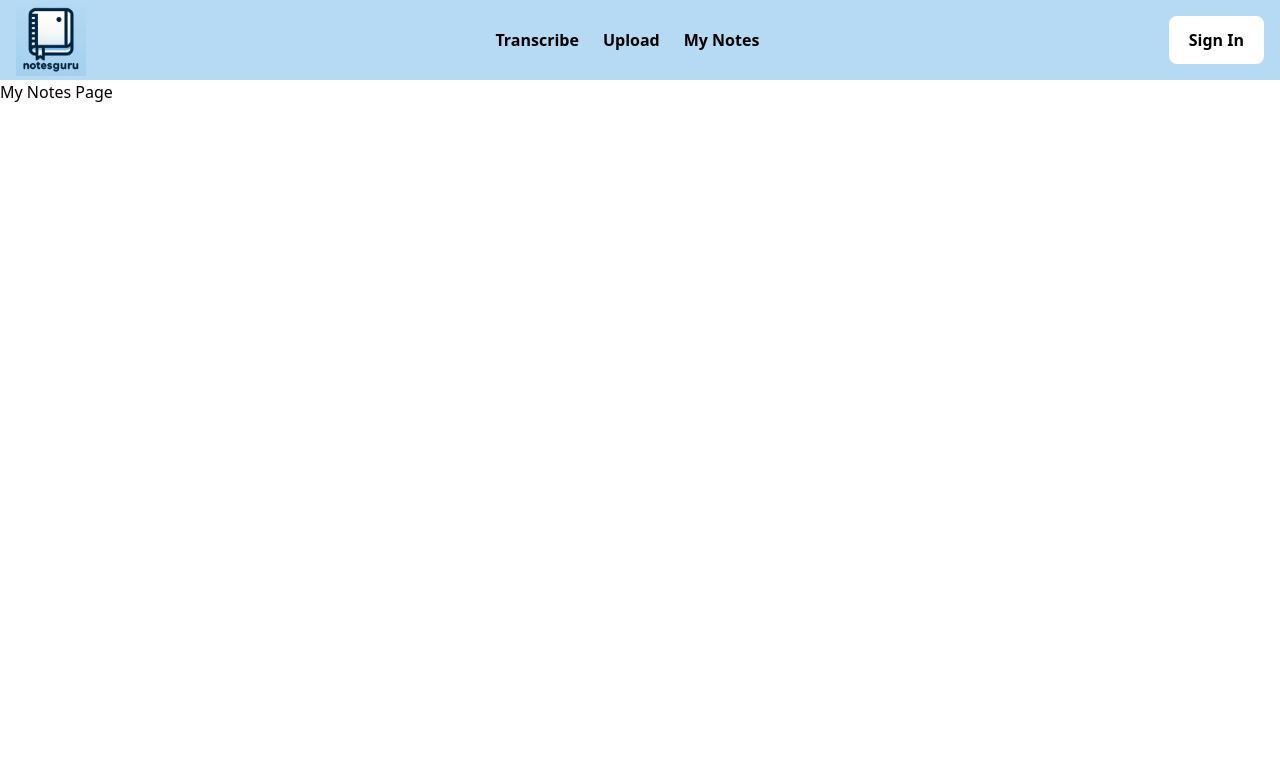
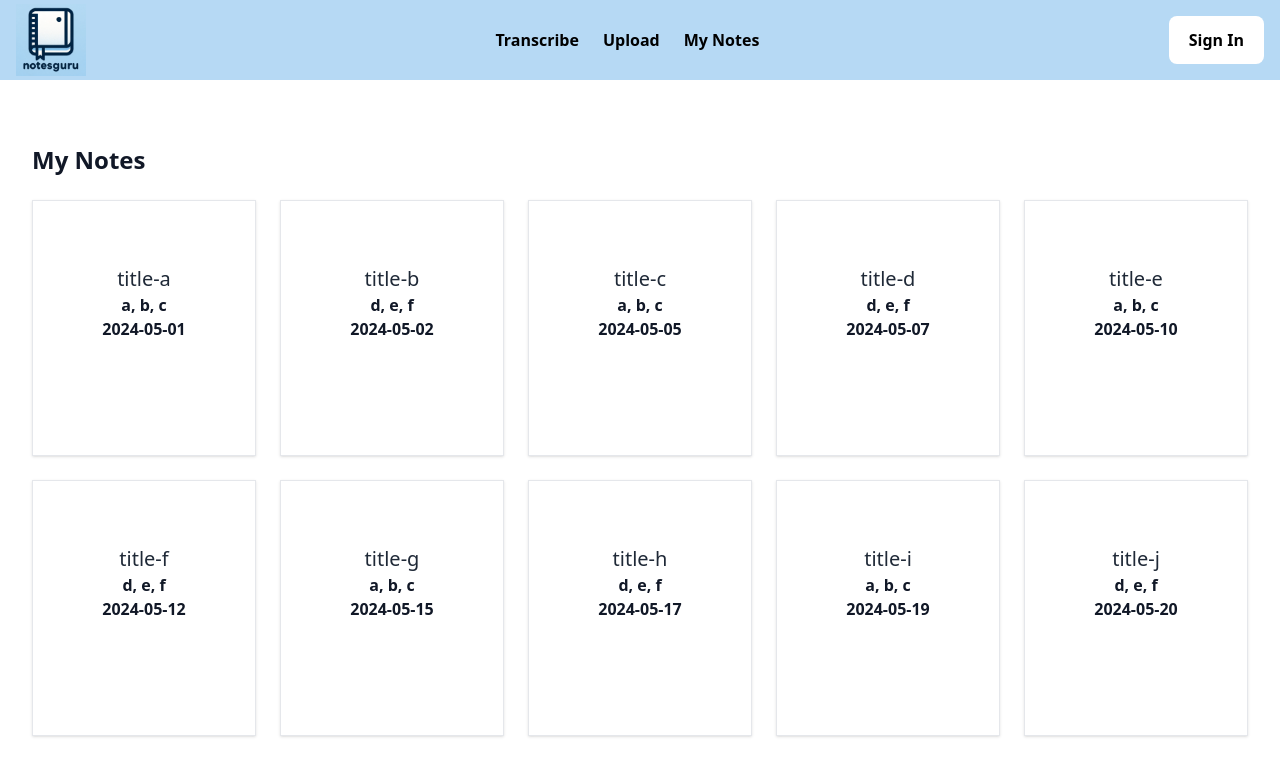
Before and after one commit to aaronshar/gpt-note-app, a Next.js app in the folder frontend/: page /myNotesPage in a window 1280 px wide. Shown: the top 776 px of the page. Built offline with nearby package versions, Linux system fonts and the light colour scheme.

Commit message:
Updated My Notes page - Notes with title, tags, last modified dates

```diff
--- a/frontend/pages/myNotesPage.tsx
+++ b/frontend/pages/myNotesPage.tsx
@@ -3,17 +3,58 @@
 * Author: @positive235 (https://github.com/positive235)
 * Reference:
  - NextJS Docs(https://nextjs.org/docs)
+ - TailwindCSS Docs(https://tailwindcss.com/docs/)
+ - https://tailwindui.com/
 */
 
 
-import React from 'react'
+import React, { useState, useEffect } from 'react'
 
 function myNotesPage() {
+  const notesData: {
+    id: number;
+    title: string;
+    tags: string[];
+    lastModified: string;
+  }[] = [
+    {id: 1, title: 'title-a', tags: ['a', 'b', 'c'], lastModified: '2024-05-01'},
+    {id: 2, title: 'title-b', tags: ['d', 'e', 'f'], lastModified: '2024-05-02'},
+    {id: 3, title: 'title-c', tags: ['a', 'b', 'c'], lastModified: '2024-05-05'},
+    {id: 4, title: 'title-d', tags: ['d', 'e', 'f'], lastModified: '2024-05-07'},
+    {id: 5, title: 'title-e', tags: ['a', 'b', 'c'], lastModified: '2024-05-10'},
+    {id: 6, title: 'title-f', tags: ['d', 'e', 'f'], lastModified: '2024-05-12'},
+    {id: 7, title: 'title-g', tags: ['a', 'b', 'c'], lastModified: '2024-05-15'},
+    {id: 8, title: 'title-h', tags: ['d', 'e', 'f'], lastModified: '2024-05-17'},
+    {id: 9, title: 'title-i', tags: ['a', 'b', 'c'], lastModified: '2024-05-19'},
+    {id: 10, title: 'title-j', tags: ['d', 'e', 'f'], lastModified: '2024-05-20'}
+  ]
+
   return (
     <>
-      <div className="h-full">
-        My Notes Page
+    <div className="w-full h-full">
+      <div className="mx-auto max-w-7xl px-4 sm:px-6 lg:px-8">
+        <div className="mx-auto max-w-2xl py-12 sm:py-16 lg:max-w-none lg:py-16">
+          <h2 className="text-2xl font-bold text-gray-900">My Notes</h2>
+
+          <div className="mt-6 space-y-12 lg:grid lg:grid-cols-5 lg:gap-6 lg:space-y-0">
+            {notesData ? (notesData.map((note) => (
+              <div key={note.id} className="group relative">
+                <a href={note.href}>
+                <div className="border border-gray shadow hover:shadow-lg round-md text-center relative h-full w-full overflow-hidden sm:aspect-h-1 sm:aspect-w-2 lg:aspect-h-1 lg:aspect-w-1 group-hover:opacity-75 sm:h-64">
+                  <h3 className="mt-16 text-xl text-gray-800">
+                    <span className="absolute inset-0" />
+                      {note.title}
+                  </h3>
+                  <p className="text-base font-semibold text-gray-900">{note.tags.join(', ')}</p>
+                  <p className="text-base font-semibold text-gray-900">{note.lastModified}</p>
+                </div>
+                </a>
+              </div>
+            ))) : null}
+          </div>
+        </div>
       </div>
+    </div>
     </>
   )
 }
```
Also changed, not shown: 1 other file (tests, documents, lock files or other folders).
